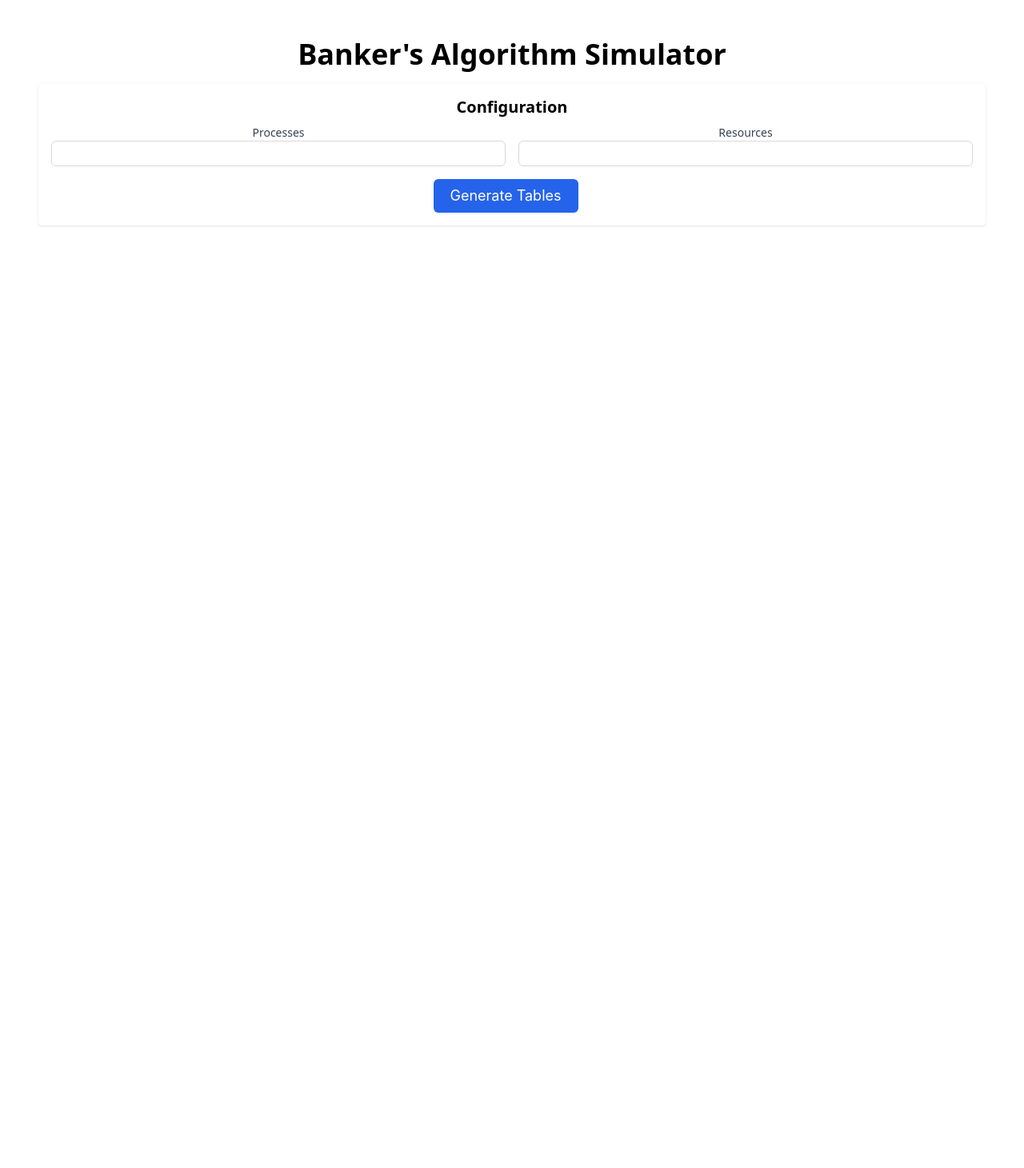
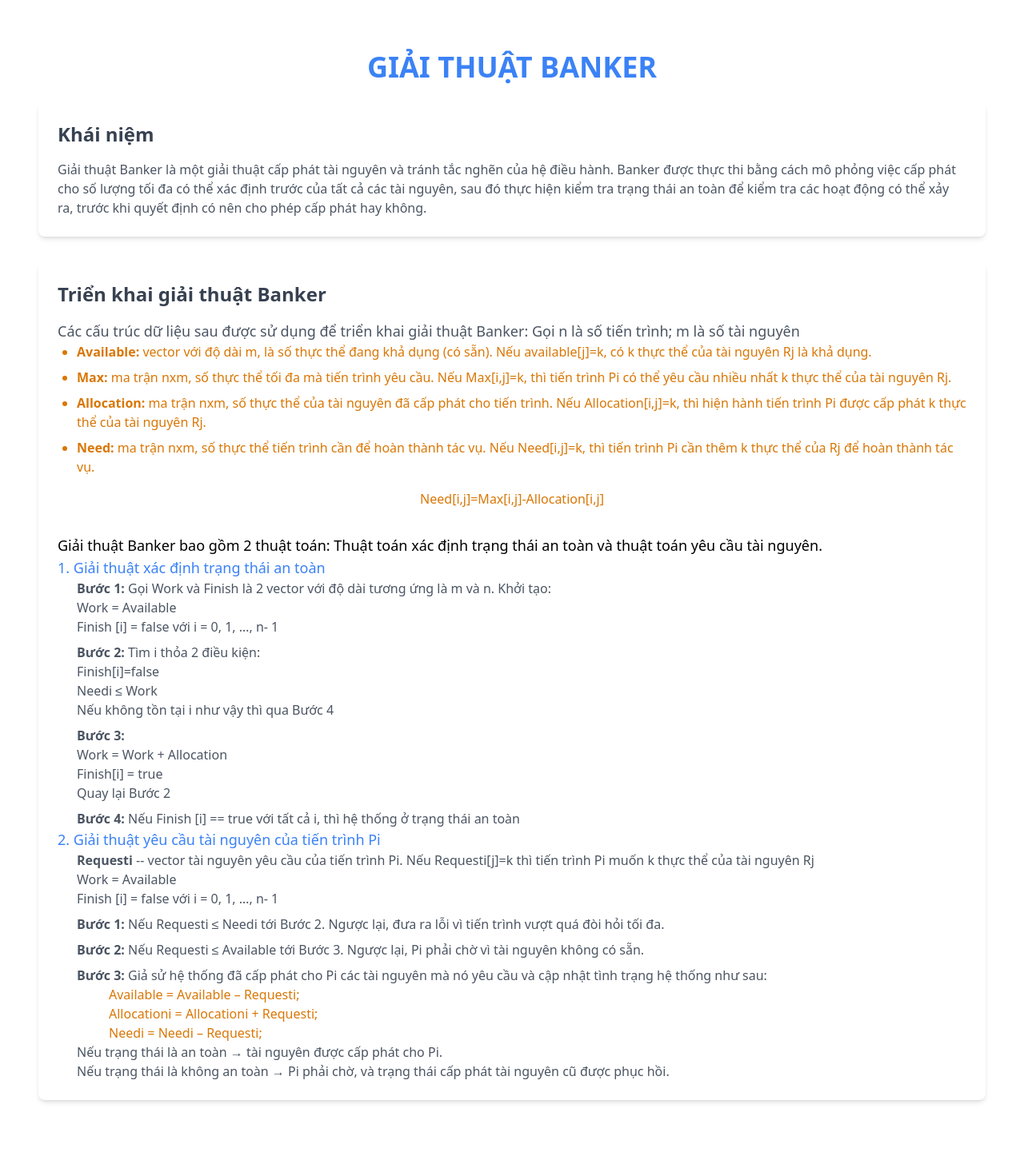
Before and after one commit to NguyenDat-2003/banker-algorithm-simulator, a React (Vite) app: page / in a window 1280 px wide. Shown: the top 1461 px of the page at 80% size. Before the commit the page ends 800 px from the top, so only its background shows below. Built offline with nearby package versions, Linux system fonts and the light colour scheme.

Commit message:
create_theory_to_describe_algorithm

```diff
--- a/src/App.jsx
+++ b/src/App.jsx
@@ -1,9 +1,11 @@
 import './App.css'
 import BankersAlgorithmSimulator from './components/BankersAlgorithmSimulator'
+import Theory from './components/Theory'
 
 function App() {
   return (
     <>
+      <Theory />
       <BankersAlgorithmSimulator />
     </>
   )
--- a/src/components/BankersAlgorithmSimulator.jsx
+++ b/src/components/BankersAlgorithmSimulator.jsx
@@ -17,6 +17,7 @@ const BankersAlgorithmSimulator = () => {
   const [hideBtnSafe, setHideBtnSafe] = useState(false)
   const [hideBtnMakeRequest, setHideBtnMakeRequest] = useState(false)
   const [hideContent, setHideContent] = useState(false)
+  const [hideContentMaxtrix, setHideContentMaxtrix] = useState(false)
   const [hideProRequest, setHideProRequest] = useState(false)
   const [disabledBtnProRequest, setDisabledBtnProRequest] = useState(false)
   const [idxProRequest, setIdxProRequest] = useState(1)
@@ -82,7 +83,7 @@ const BankersAlgorithmSimulator = () => {
         }
       }
       if (!safe) {
-        setError('The system is in an unsafe state!')
+        setError('Hệ thống ở trạng thái không an toàn')
         return
       }
     }
@@ -116,9 +117,31 @@ const BankersAlgorithmSimulator = () => {
     runBankersAlgorithm()
     setHideSafeSequences(true)
     setHideBtnMakeRequest(true)
+    setHideBtnSafe(false)
+  }
+
+  const checkMaxGTEAllocated = (max, allocation, totalResources) => {
+    for (let i = 0; i < processes; i++) {
+      for (let j = 0; j < resources; j++) {
+        if (max[i][j] < allocation[i][j]) {
+          alert('Tài nguyên yêu cầu tối đa phải lớn hơn hoặc bằng tài nguyên đã cấp phát!')
+          return false
+        }
+        if (max[i][j] > totalResources[j]) {
+          alert('Tài nguyên yêu cầu tối đa phải bé hơn hoặc bằng tổng số lượng của từng tài nguyên!')
+          return false
+        }
+        if (allocation[i][j] > totalResources[j]) {
+          alert('Tài nguyên đã cấp phát phải bé hơn hoặc bằng tổng số lượng của từng tài nguyên!')
+          return false
+        }
+      }
+    }
+    return true
   }
 
   const hanldeCreateAvailableAndNeedMatrix = () => {
+    if (!checkMaxGTEAllocated(maximum, allocation, totalResources)) return
     const check = totalResources.every((item) => item > 0)
     if (!check) {
       alert('Instances of resources must be atleast 1')
@@ -126,13 +149,14 @@ const BankersAlgorithmSimulator = () => {
     }
     runBankersAlgorithm()
     setHideBtnSafe(true)
+    setHideContentMaxtrix(true)
   }
 
   const handleResetValues = () => {
     setHideContent(false)
+    setHideContentMaxtrix(false)
     setProcesses('')
     setResources('')
-    setHideBtnSafe(false)
     setSafeSequence(false)
     setHideProRequest(false)
     setHideBtnMakeRequest(false)
@@ -150,7 +174,7 @@ const BankersAlgorithmSimulator = () => {
   const hanldeRequestValidate = () => {
     const check = processRequest.some((item, index) => item > available[index])
     if (check) {
-      alert('Resource Requested is greater than total instances of that resource available')
+      alert('Tài nguyên không đủ để đáp ứng nhu cầu của tiến trình, hệ thống xảy ra deadlock')
       return
     }
     setDisabledBtnProRequest(false)
@@ -169,18 +193,17 @@ const BankersAlgorithmSimulator = () => {
 
   return (
     <div className='container mx-auto p-4'>
-      <h1 className='text-4xl font-bold mb-4 text-center'>Banker&apos;s Algorithm Simulator</h1>
+      <h1 className='text-4xl font-bold mb-4 text-center text-blue-500'>BANKER&apos;S ALGORITHM SIMULATOR</h1>
 
       <div className='bg-white p-4 rounded shadow'>
-        <h2 className='text-xl font-semibold mb-2'>Configuration</h2>
         <div className='grid grid-cols-2 gap-4'>
           <div>
-            <label className='block text-sm font-medium text-gray-700'>Processes</label>
+            <label className='block text-sm font-medium text-gray-700'>Số tiến trình</label>
             <InputNumber min={1} value={processes} onChange={(value) => setProcesses(value)} className='w-full' />
           </div>
 
           <div>
-            <label className='block text-sm font-medium text-gray-700'>Resources</label>
+            <label className='block text-sm font-medium text-gray-700'>Số lượng tài nguyên</label>
             <InputNumber min={1} value={resources} onChange={(value) => setResources(value)} className='w-full' />
           </div>
         </div>
@@ -199,7 +222,7 @@ const BankersAlgorithmSimulator = () => {
       {hideContent && (
         <>
           <div className='bg-white p-4 rounded shadow mt-4'>
-            <h2 className='text-xl font-semibold mb-6'>Total Instances of all resources</h2>
+            <h2 className='text-xl font-semibold mb-4'>Tổng số tài nguyên mỗi loại</h2>
             <table className='table-auto w-full border border-gray-300'>
               <thead>
                 <tr className='bg-gray-100'>
@@ -223,7 +246,7 @@ const BankersAlgorithmSimulator = () => {
           </div>
 
           <div className='bg-white p-4 rounded shadow mt-4'>
-            <h2 className='text-xl font-semibold mb-2'>Instances Allocated</h2>
+            <h2 className='text-xl font-semibold mb-4'>Nhập ma trận tài nguyên đã cấp phát</h2>
             <table className='table-auto w-full border border-gray-300'>
               <thead>
                 <tr className='bg-gray-100'>
@@ -251,7 +274,7 @@ const BankersAlgorithmSimulator = () => {
           </div>
 
           <div className='bg-white p-4 rounded shadow mt-4'>
-            <h2 className='text-xl font-semibold mb-2'>Maximum Allocation Required</h2>
+            <h2 className='text-xl font-semibold mb-4'>Nhập ma trận tài nguyên yêu cầu tối đa của mỗi tiến trình</h2>
             <table className='table-auto w-full border border-gray-300'>
               <thead>
                 <tr className='bg-gray-100'>
@@ -278,9 +301,9 @@ const BankersAlgorithmSimulator = () => {
             </table>
           </div>
 
-          <button className='mt-4 px-4 py-2 bg-green-500 text-white rounded hover:bg-green-600' onClick={hanldeCreateAvailableAndNeedMatrix}>
+          <Button danger type='primary' className='p-5 !bg-green-600 text-lg hover:!bg-green-700 mt-4' onClick={hanldeCreateAvailableAndNeedMatrix}>
             Generate Available & Need Matrix
-          </button>
+          </Button>
         </>
       )}
       {error && (
@@ -289,10 +312,11 @@ const BankersAlgorithmSimulator = () => {
         </div>
       )}
 
-      {/* Available Resources */}
+      {hideContentMaxtrix && (
+        <>
           {available.length > 0 && (
             <div className='bg-white p-4 rounded shadow mt-4'>
-          <h2 className='text-xl font-semibold mb-2'>Resource Instances Available</h2>
+              <h2 className='text-xl font-semibold mb-4'>Tài nguyên có sẵn của hệ thống</h2>
               <table className='table-auto w-full border border-gray-300'>
                 <thead>
                   <tr className='bg-gray-100'>
@@ -318,7 +342,7 @@ const BankersAlgorithmSimulator = () => {
 
           {available.length > 0 && (
             <div className='bg-white p-4 rounded shadow mt-4'>
-          <h2 className='text-xl font-semibold mb-2'>Steps to Find Available Resources</h2>
+              <h2 className='text-xl font-semibold mb-2'>Các bước tìm kiếm tài nguyên có sẵn của hệ thống</h2>
               {displayStepsForAvailableResources().map((step, index) => (
                 <p key={index} className='font-mono'>
                   {step}
@@ -330,7 +354,7 @@ const BankersAlgorithmSimulator = () => {
           {/* Need Matrix */}
           {need.length > 0 && (
             <div className='bg-white p-4 rounded shadow mt-4'>
-          <h2 className='text-xl font-semibold mb-2'>Need Matrix</h2>
+              <h2 className='text-xl font-semibold mb-2'>Ma trận tài nguyên tối đa mà các tiến trình cần dùng</h2>
               <table className='table-auto w-full border border-gray-300'>
                 <thead>
                   <tr className='bg-gray-100'>
@@ -359,7 +383,7 @@ const BankersAlgorithmSimulator = () => {
           )}
           {need.length > 0 && (
             <div className='bg-white p-4 rounded shadow mt-4'>
-          <h2 className='text-xl font-semibold mb-2'>Steps to Find Need Matrix</h2>
+              <h2 className='text-xl font-semibold mb-2'>Các bước tìm kiếm ma trận Need</h2>
               {displayStepsForNeedMatrix().map((step, index) => (
                 <p key={index} className='font-mono'>
                   {step}
@@ -367,12 +391,9 @@ const BankersAlgorithmSimulator = () => {
               ))}
             </div>
           )}
-
-      {hideBtnSafe && (
-        <>
-          <button className='mt-4 px-4 py-2 bg-green-500 text-white rounded hover:bg-green-600' onClick={displaySafeSequences}>
+          <Button type='primary' className='p-5 my-4 !bg-green-600 text-lg hover:!bg-green-700' onClick={displaySafeSequences} disabled={!hideBtnSafe && 'true'}>
             Find Safe Sequences
-          </button>
+          </Button>
         </>
       )}
 
@@ -380,7 +401,7 @@ const BankersAlgorithmSimulator = () => {
         <>
           {safeSequence.length > 0 && !error && (
             <div className='mt-4 p-4 bg-green-100 text-green-700 rounded'>
-              <p>Safe sequence found: {safeSequence.map((p) => `P${p + 1}`).join(' -> ')}</p>
+              <p>Hệ thống an toàn vì tồn tại thứ tự an toàn: {safeSequence.map((p) => `P${p + 1}`).join(' -> ')}</p>
             </div>
           )}
         </>
--- /dev/null
+++ b/src/components/Theory.jsx
@@ -0,0 +1,98 @@
+function Theory() {
+  return (
+    <>
+      <div className='container mx-auto px-4 py-8'>
+        <h1 className='text-4xl font-bold mb-6 text-center text-blue-500'>GIẢI THUẬT BANKER</h1>
+
+        <section className='mb-8 bg-white shadow-md rounded-lg p-6 text-left'>
+          <h2 className='text-2xl font-semibold mb-4 text-gray-700'>Khái niệm</h2>
+          <p className='text-gray-600 '>
+            Giải thuật Banker là một giải thuật cấp phát tài nguyên và tránh tắc nghẽn của hệ điều hành. Banker được thực thi bằng cách mô phỏng việc cấp phát cho số lượng tối đa
+            có thể xác định trước của tất cả các tài nguyên, sau đó thực hiện kiểm tra trạng thái an toàn để kiểm tra các hoạt động có thể xảy ra, trước khi quyết định có nên cho
+            phép cấp phát hay không.
+          </p>
+        </section>
+
+        <section className='mb-8 bg-white shadow-md rounded-lg p-6 text-left'>
+          <h2 className='text-2xl font-semibold mb-4 text-gray-700'>Triển khai giải thuật Banker</h2>
+          <p className='text-gray-600 text-lg'>Các cấu trúc dữ liệu sau được sử dụng để triển khai giải thuật Banker: Gọi n là số tiến trình; m là số tài nguyên</p>
+          <ul className='list-disc pl-6 space-y-2 text-amber-600'>
+            <li>
+              <strong>Available:</strong> vector với độ dài m, là số thực thể đang khả dụng (có sẵn). Nếu available[j]=k, có k thực thể của tài nguyên Rj là khả dụng.
+            </li>
+            <li>
+              <strong>Max:</strong> ma trận nxm, số thực thể tối đa mà tiến trình yêu cầu. Nếu Max[i,j]=k, thì tiến trình Pi có thể yêu cầu nhiều nhất k thực thể của tài nguyên Rj.
+            </li>
+            <li>
+              <strong>Allocation:</strong> ma trận nxm, số thực thể của tài nguyên đã cấp phát cho tiến trình. Nếu Allocation[i,j]=k, thì hiện hành tiến trình Pi được cấp phát k
+              thực thể của tài nguyên Rj.
+            </li>
+            <li>
+              <strong>Need:</strong> ma trận nxm, số thực thể tiến trình cần để hoàn thành tác vụ. Nếu Need[i,j]=k, thì tiến trình Pi cần thêm k thực thể của Rj để hoàn thành tác
+              vụ.
+            </li>
+          </ul>
+          <p className='text-center my-4 font-medium text-amber-600'> Need[i,j]=Max[i,j]-Allocation[i,j]</p>
+          <p className='text-lg mt-8'>Giải thuật Banker bao gồm 2 thuật toán: Thuật toán xác định trạng thái an toàn và thuật toán yêu cầu tài nguyên.</p>
+          <span className='text-blue-500 text-lg font-medium'>1. Giải thuật xác định trạng thái an toàn</span>
+          <ul className='list-none pl-6 space-y-2 text-gray-600'>
+            <li>
+              <strong>Bước 1:</strong> Gọi Work và Finish là 2 vector với độ dài tương ứng là m và n. Khởi tạo:
+              <p>
+                Work = Available <br /> Finish [i] = false với i = 0, 1, …, n- 1
+              </p>
+            </li>
+            <li>
+              <strong>Bước 2:</strong> Tìm i thỏa 2 điều kiện:
+              <p>
+                Finish[i]=false
+                <br /> Needi &#8804; Work
+                <br /> Nếu không tồn tại i như vậy thì qua Bước 4
+              </p>
+            </li>
+            <li>
+              <strong>Bước 3:</strong>
+              <p>
+                Work = Work + Allocation
+                <br /> Finish[i] = true
+                <br /> Quay lại Bước 2
+              </p>
+            </li>
+            <li>
+              <strong>Bước 4:</strong> Nếu Finish [i] == true với tất cả i, thì hệ thống ở trạng thái an toàn
+            </li>
+          </ul>
+          <span className='text-blue-500 text-lg font-medium mt-4'>2. Giải thuật yêu cầu tài nguyên của tiến trình Pi</span>
+          <ul className='list-none pl-6 space-y-2 text-gray-600'>
+            <li>
+              <strong>Requesti</strong> -- vector tài nguyên yêu cầu của tiến trình Pi. Nếu Requesti[j]=k thì tiến trình Pi muốn k thực thể của tài nguyên Rj
+              <p>
+                Work = Available <br /> Finish [i] = false với i = 0, 1, …, n- 1
+              </p>
+            </li>
+            <li>
+              <strong>Bước 1:</strong> Nếu Requesti &#8804; Needi tới Bước 2. Ngược lại, đưa ra lỗi vì tiến trình vượt quá đòi hỏi tối đa.
+            </li>
+            <li>
+              <strong>Bước 2:</strong> Nếu Requesti &#8804; Available tới Bước 3. Ngược lại, Pi phải chờ vì tài nguyên không có sẵn.
+            </li>
+            <li>
+              <strong>Bước 3:</strong> Giả sử hệ thống đã cấp phát cho Pi các tài nguyên mà nó yêu cầu và cập nhật tình trạng hệ thống như sau:
+              <p className='ml-10 text-amber-600'>
+                Available = Available – Requesti;
+                <br /> Allocationi = Allocationi + Requesti;
+                <br />
+                Needi = Needi – Requesti;
+              </p>
+              <span>Nếu trạng thái là an toàn &#8594; tài nguyên được cấp phát cho Pi.</span>
+              <br />
+              <span>Nếu trạng thái là không an toàn &#8594; Pi phải chờ, và trạng thái cấp phát tài nguyên cũ được phục hồi.</span>
+            </li>
+          </ul>
+        </section>
+      </div>
+    </>
+  )
+}
+
+export default Theory
```
Lines whose indentation alone changed are shown as unchanged.
